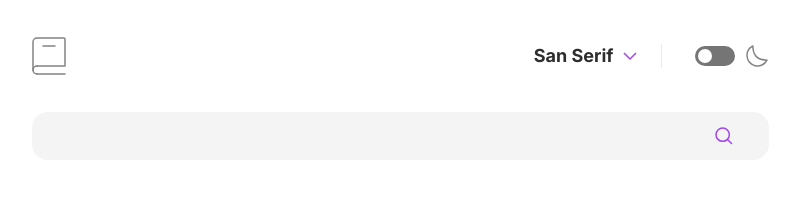
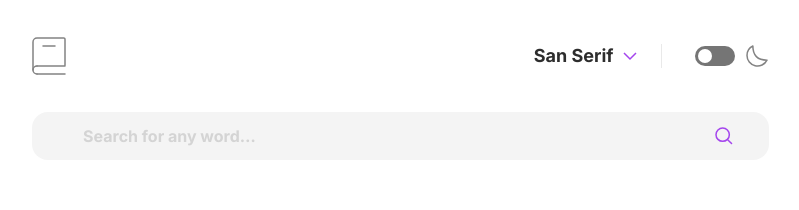
Before and after one commit to Alberto-12/dictionary-app, a React (Create React App) app: page / in a window 1280 px wide. Shown: the top 210 px of the page, without its empty margins (240-1039 px from the left). Built offline with nearby package versions, Linux system fonts and the light colour scheme.

Commit message:
adding a placeholder

```diff
--- a/src/components/Main/Main.js
+++ b/src/components/Main/Main.js
@@ -214,6 +214,7 @@ const Main = ({ darkMode, selectedFont }) => {
             type="text"
             id="search-input"
             name="search"
+            placeholder="Search for any word…"
             style={{
               backgroundImage: `url(${SearchIcon})`,
               backgroundRepeat: "no-repeat",
```
